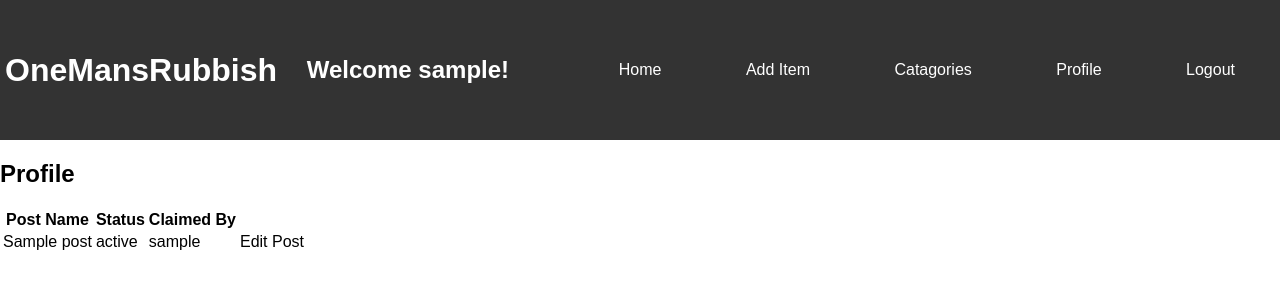
After one commit to Athunder79/OneMansRubbish, a Flask app: page /profile in a window 1280 px wide. The commit adds this page. Shown: the top 300 px of the page. Run offline with Flask 3, Linux system fonts and the light colour scheme; a user stored in the database is signed in; tables that the repository leaves empty hold one stand-in row (values such as "Sample post").

Commit message:
Added profile route

```diff
--- a/OneMansRubbish/app.py
+++ b/OneMansRubbish/app.py
@@ -90,7 +90,7 @@ def listing(post_id):
         db.session.commit()
 
     post = Post.query.get_or_404(post_id)
-    return render_template('listing.html', post=post, comments=Comments.query.filter_by(comment_post_id=post_id).all())
+    return render_template('listing.html', post=post, comments=Comments.query.filter_by(comment_post_id=post_id).all(), claims=Claim.query.filter_by(claim_post_id=post_id).all())
 
 # change post staus to claimed
 @app.route('/claim_post/<int:post_id>', methods=['GET','POST'])
@@ -104,6 +104,9 @@ def claim_post(post_id):
         claim_user_id = current_user.id
         claim_status = "claimed"
         claim = Claim(claim_post_id=claim_post_id, claim_user_id=claim_user_id, claim_status=claim_status)
+        post.post_quantity = post.post_quantity - 1
+        if post.post_quantity == 0:
+            post.post_status = "Reserved-Pending Collection"
         db.session.add(claim)
         db.session.commit()
         return redirect(url_for('listing', post_id=post.post_id))
@@ -126,9 +129,17 @@ def submit_post():
         post_category = request.form['post_category']
         post_quantity = request.form['post_quantity']
         post_location = request.form['post_location']
-        post_status = request.form['post_status']
 
-        post = Post(post_title=post_title, user_id=user_id, post_description=post_description, post_category=post_category, post_quantity=post_quantity, post_location=post_location, post_status=post_status)
+        post_img_url = request.form['post_img_url']
+
+        post = Post(post_title=post_title,
+                    user_id=user_id,
+                    post_description=post_description,
+                    post_category=post_category,
+                    post_quantity=post_quantity,
+                    post_location=post_location,
+
+                    post_img_url=post_img_url)
         db.session.add(post)
         db.session.commit()
 
@@ -136,7 +147,12 @@ def submit_post():
     return render_template('submit_post.html')
 
 
-
+@app.route('/profile')
+@login_required
+def profile():
+    return render_template('profile.html', posted=Post.query.filter_by(user_id=current_user.id).all(),
+                           claimed=Claim.query.all(),
+                           comments=Comments.query.filter_by(comment_user_id=current_user.id).all())
 
 if __name__ == "__main__":
     app.run(debug=True)
--- a/OneMansRubbish/static/style/style.css
+++ b/OneMansRubbish/static/style/style.css
@@ -37,3 +37,10 @@ li,a {
     text-decoration: none;
     padding: 20px;
 }
+
+.center {
+    box-shadow: 0px 0px 2px 2px #c6c5c5;
+    margin: auto;
+    width: 50%;
+    padding: 10px;
+}
--- a/OneMansRubbish/templates/base.html
+++ b/OneMansRubbish/templates/base.html
@@ -20,14 +20,12 @@
         <li><a href="{{ url_for('submit_post') }}">Add Item</a></li>
         <li><a href="{{ url_for('categories') }}">Catagories</a></li>
         {% if current_user.is_authenticated %}
+        <li><a href="{{ url_for('profile') }}">Profile</a></li>
         <li><a href="{{ url_for('logout') }}">Logout</a></li>
         {% else %}
         <li><a href="{{ url_for('login') }}">Login</a></li>
         <li><a href="{{ url_for('register') }}">Register</a></li>
         {% endif %}
-
-
-
       </ul>
     </nav>
   </header>
--- a/OneMansRubbish/templates/index.html
+++ b/OneMansRubbish/templates/index.html
@@ -4,6 +4,7 @@
 
 
     {% for posts in posted %}
+    <div class="center">
     <p>{{ posts.posted_by.user_name }}</p>
         <h3>{{ posts.post_title }}</h3>
         <p>{{ posts.post_category }}</p>
@@ -11,10 +12,9 @@
         <p>{{ posts.post_location }}</p>
         <p>{{ posts.post_status }}</p>
         <p>{{ posts.post_date.strftime('%d/%m/20%y Time: %H:%M') }}</p>
+        <img src="{{ posts.post_img_url }}" alt="Image of {{ posts.post_title }}">
         <button onclick="window.location.href='{{ url_for('listing', post_id=posts.post_id) }}'">View Listing</button>
+    </div>
     {% endfor %}
 
-
-
-
 {% endblock %}
--- /dev/null
+++ b/OneMansRubbish/templates/profile.html
@@ -0,0 +1,34 @@
+{% extends 'base.html' %}
+{% block content %}
+<h2>Profile</h2>
+<table>
+    <tbody>
+    <tr>
+        <th scope="col">Post Name</th>
+        <th scope="col">Status</th>
+        <th scope="col">Claimed By</th>
+        <th scope="col"></th>
+    </tr>
+{% for posts in posted %}
+
+    <tr>
+        <td>{{ posts.post_title }}</td>
+        <td>{{ posts.post_status }}</td>
+        <td>
+            {% for claim in claimed %}
+                {% if claim.claim_post_id == posts.post_id %}
+                    {{ claim.claimed_by.user_name }}<br>
+                {% endif %}
+            {% endfor %}
+        </td>
+        <td>Edit Post</td>
+    </tr>
+{% endfor %}
+    </tbody>
+</table>
+
+
+
+
+
+{% endblock %}
```
Also changed, not shown: OneMansRubbish/models.py (+5 -2 lines), OneMansRubbish/templates/claim.html (deleted, +0 -9 lines), OneMansRubbish/templates/listing.html (+19 -6 lines), OneMansRubbish/templates/submit_post.html (+9 -3 lines).
